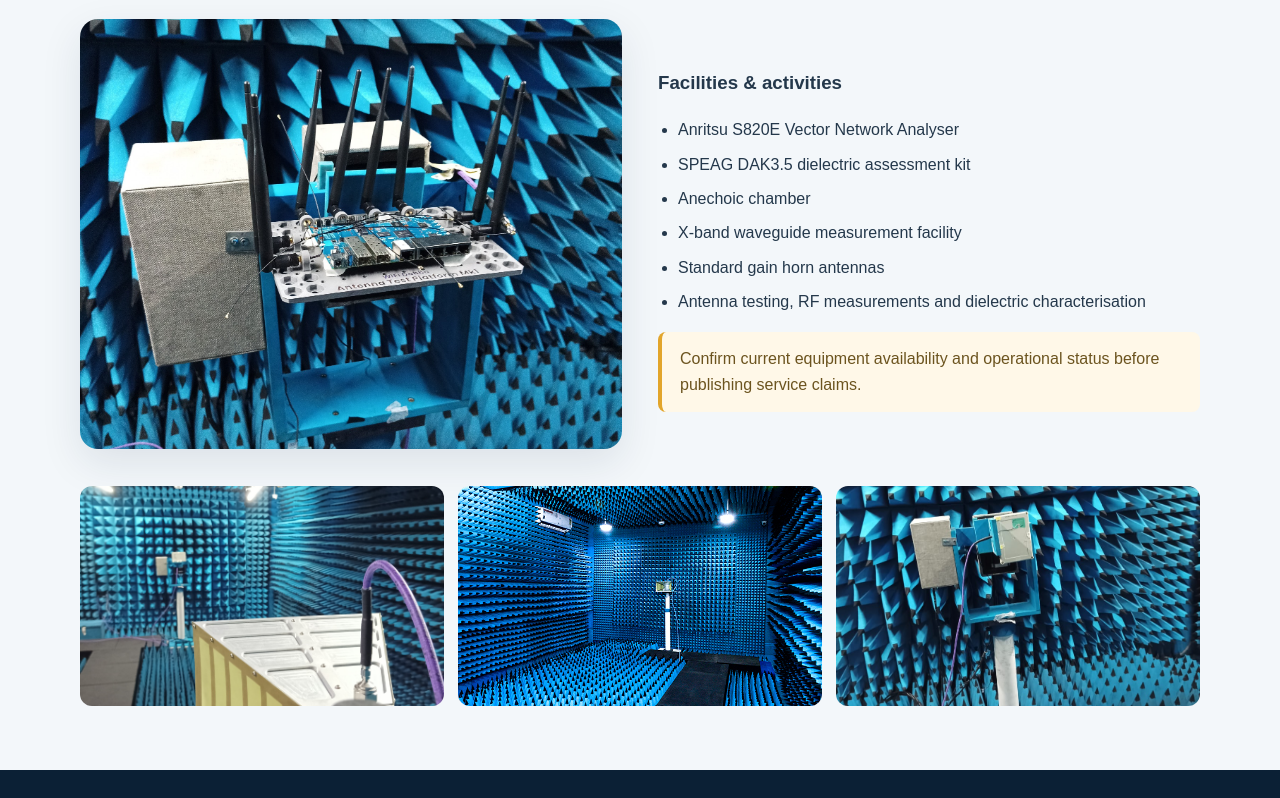
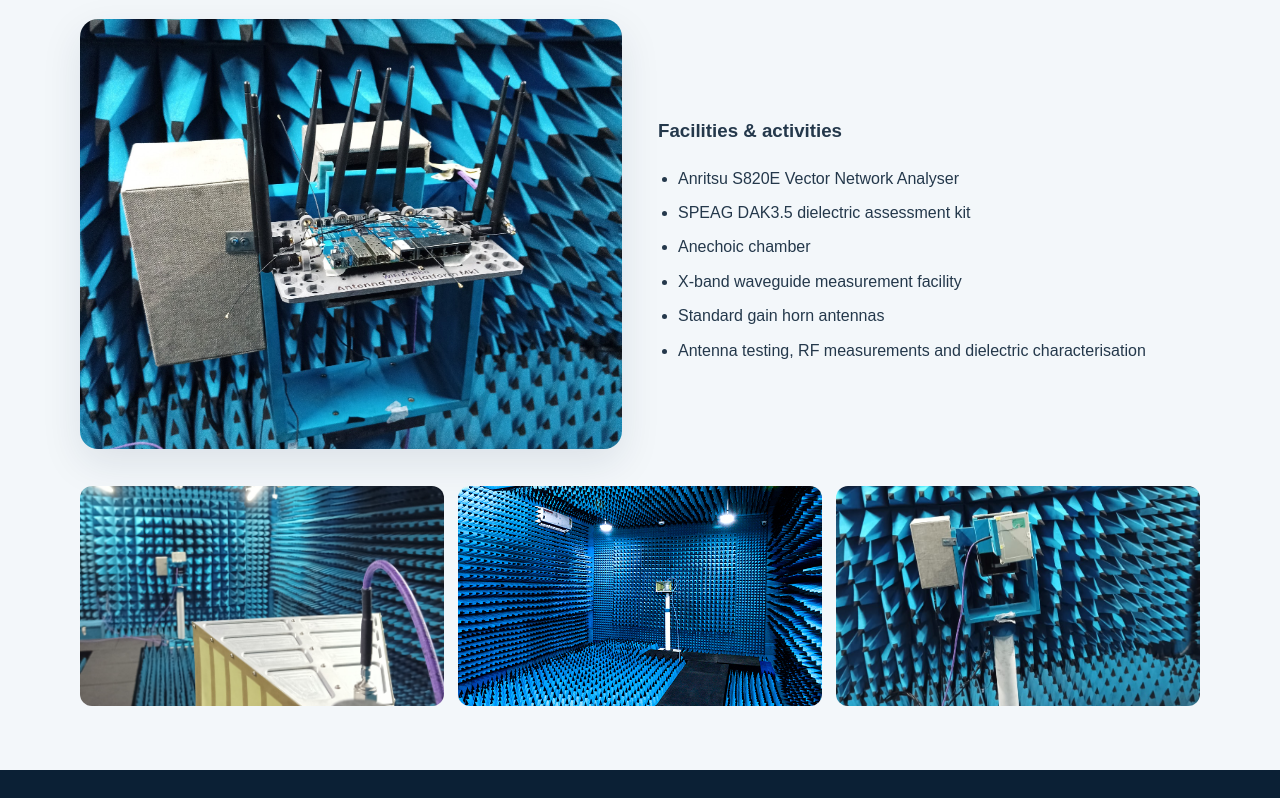
Before and after one commit to dr-naveenkumar/home, a plain HTML site: page research.html in a window 1280 px wide. Shown: the part 2242-3040 px from the top of the page. Drawn offline with Linux system fonts and the light colour scheme.

Commit message:
Update research.html

```diff
--- a/research.html
+++ b/research.html
@@ -12,7 +12,7 @@
 <div class="card"><h3>Advanced Communication Systems</h3><p>Research related to 5G and future wireless communication, railway communication systems, smart connectivity and RF system integration.</p></div>
 </div></section>
 <section class="section-alt"><div class="container"><div class="section-head"><div class="kicker">RESEARCH FACILITIES</div><h2>RF and Microwave Research Laboratory</h2><p>The RF and Microwave Research Laboratory at CHRIST (Deemed to be University), Bengaluru, supports research, experimental validation and industry-oriented consultancy in antenna engineering, RF and microwave technologies.</p></div>
-<div class="split"><div><img src="lab-demo.jpg" alt="Laboratory research demonstration"></div><div><h3>Facilities & activities</h3><ul class="clean"><li>Anritsu S820E Vector Network Analyser</li><li>SPEAG DAK3.5 dielectric assessment kit</li><li>Anechoic chamber</li><li>X-band waveguide measurement facility</li><li>Standard gain horn antennas</li><li>Antenna testing, RF measurements and dielectric characterisation</li></ul><p class="notice">Confirm current equipment availability and operational status before publishing service claims.</p></div></div>
+<div class="split"><div><img src="lab-demo.jpg" alt="Laboratory research demonstration"></div><div><h3>Facilities & activities</h3><ul class="clean"><li>Anritsu S820E Vector Network Analyser</li><li>SPEAG DAK3.5 dielectric assessment kit</li><li>Anechoic chamber</li><li>X-band waveguide measurement facility</li><li>Standard gain horn antennas</li><li>Antenna testing, RF measurements and dielectric characterisation</li></ul></div></div>
 <div class="gallery" style="margin-top:28px"><img src="antenna-testing.jpg" alt="Antenna test"><img src="anechoic-chamber.jpg" alt="Anechoic chamber"><img src="three-axis-positioner.jpg" alt="Measurement positioner"></div>
 </div></section>
 
```
